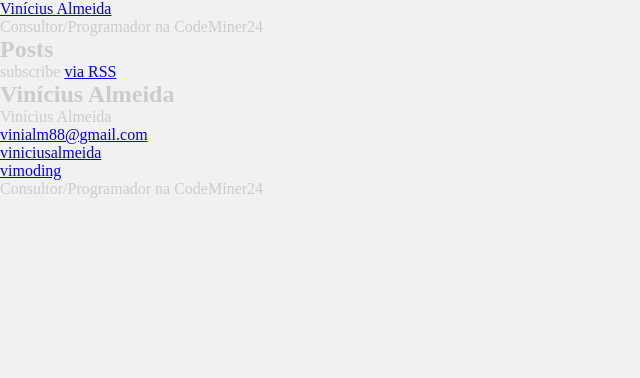
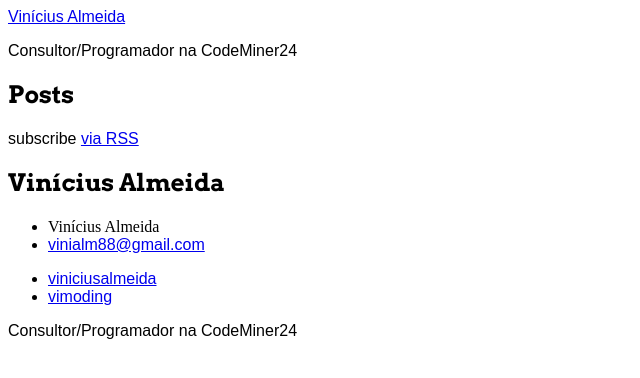
Before and after one commit to viniciusalmeida/viniciusalmeida.github.com, a Jekyll site: the page built from index.html, in a window 1280 px wide. Shown: the top 378 px of the page, without its empty margins (0-640 px from the left). Built offline with Jekyll 4.4.1, drawn with Linux system fonts in a browser that asks for light colours; some web fonts are replaced.

Commit message:
Include assets to stylesheet

```diff
--- a/css/style.scss
+++ b/css/style.scss
@@ -1,12 +1,9 @@
 ---
 ---
 
-* {
-  margin: 0;
-  padding: 0;
-}
+// vendor includes
+@import "bourbon/bourbon";
+@import "neat/neat";
 
-body {
-  background: #F1F1F1;
-  color: #CCCCCC;
-}
+// custom stylesheets
+@import "fonts"
```
